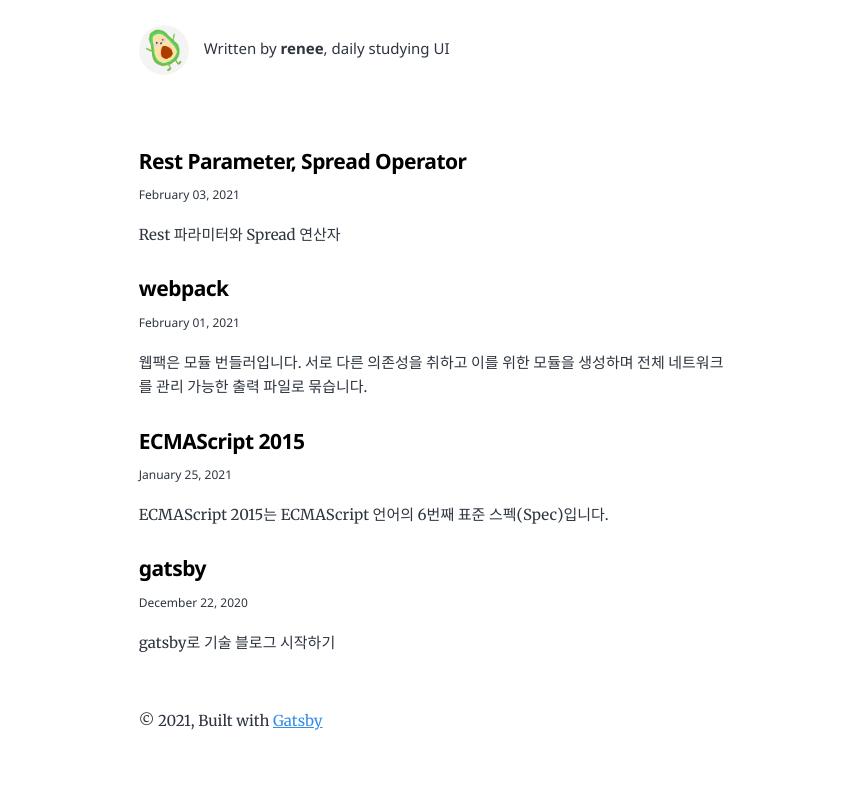
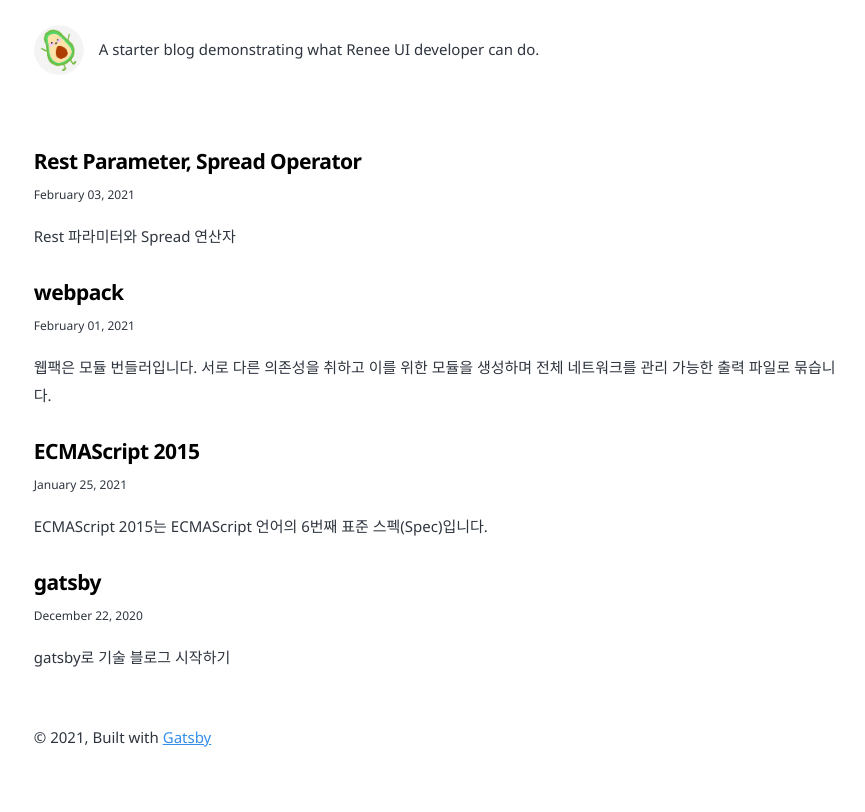
Before and after one commit to renee13wi/renee13wi.github.io, a Gatsby site: page / in a window 1280 px wide. Shown: the part 92-904 px from the top of the page, without its empty margins (205-1070 px from the left). Built offline with nearby package versions, Linux system fonts and the light colour scheme; Gatsby itself is replaced by a stand-in of ours.

Commit message:
config meta data modify

```diff
--- a/gatsby-config.js
+++ b/gatsby-config.js
@@ -1,13 +1,15 @@
 module.exports = {
   pathPrefix: "/renee_blog",
   siteMetadata: {
-    title: `Renee UI Log`,
+    title: `Renee UI Blog`,
     author: {
       name: `renee`,
-      summary: `daily studying UI`,
+      summary: `A starter blog demonstrating what Renee UI developer can do.`,
+      gitUrl: `https://github.com/renee13wi`,
+      email: `renee13wi@gmail.com`
     },
-    description: `A starter blog demonstrating what Gatsby can do.`,
-    siteUrl: `https://gatsby-starter-blog-demo.netlify.app/`,
+    description: `A starter blog demonstrating what Renee UI developer can do.`,
+    siteUrl: `https://renee13wi.github.io/`,
   },
   plugins: [
     {
--- a/src/components/bio.js
+++ b/src/components/bio.js
@@ -48,7 +48,9 @@
       )}
       {author?.name && (
         <p>
-          Written by <strong>{author.name}</strong>, {author?.summary || null}
+          {author?.summary || null}
+          {author.gitUrl}
+          {author.email}
         </p>
       )}
     </div>
--- a/src/style.css
+++ b/src/style.css
@@ -11,7 +11,7 @@
   --maxWidth-3xl: 48rem;
   --maxWidth-4xl: 56rem;
   --maxWidth-full: "100%";
-  --maxWidth-wrapper: var(--maxWidth-2xl);
+  --maxWidth-wrapper: var(--maxWidth-4xl);
   --spacing-px: "1px";
   --spacing-0: 0;
   --spacing-1: 0.25rem;
@@ -33,7 +33,7 @@
     "Apple Color Emoji", "Segoe UI Emoji", "Segoe UI Symbol", "Noto Color Emoji";
   --fontFamily-serif: "Merriweather", "Georgia", Cambria, "Times New Roman",
     Times, serif;
-  --font-body: var(--fontFamily-serif);
+  --font-body: var(--fontFamily-noto);
   --font-heading: var(--fontFamily-noto);
   --fontWeight-normal: 400;
   --fontWeight-medium: 500;
@@ -161,7 +161,7 @@
 /* Prose */
 
 p {
-  line-height: var(--lineHeight-relaxed);
+  line-height: var(--lineHeight-normal);
   --baseline-multiplier: 0.179;
   --x-height-multiplier: 0.35;
   margin: var(--spacing-0) var(--spacing-0) var(--spacing-8) var(--spacing-0);
```
